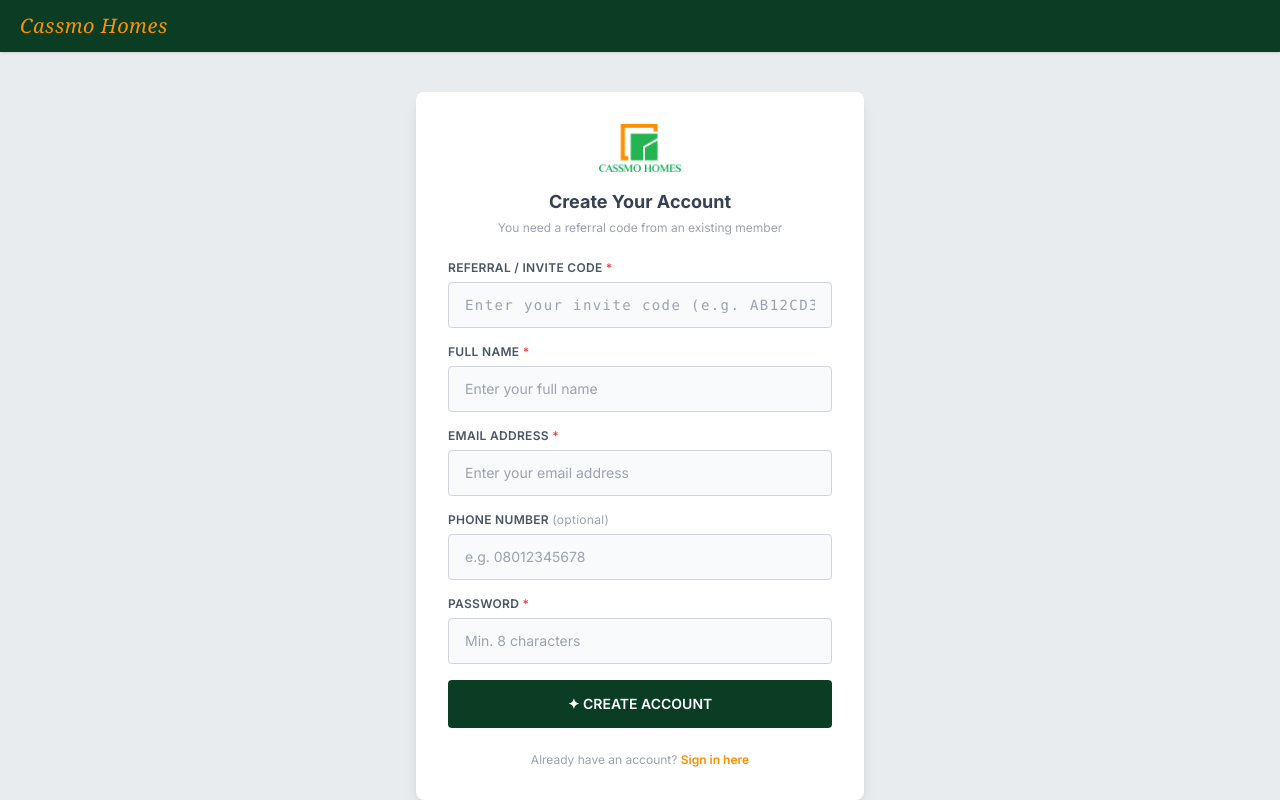
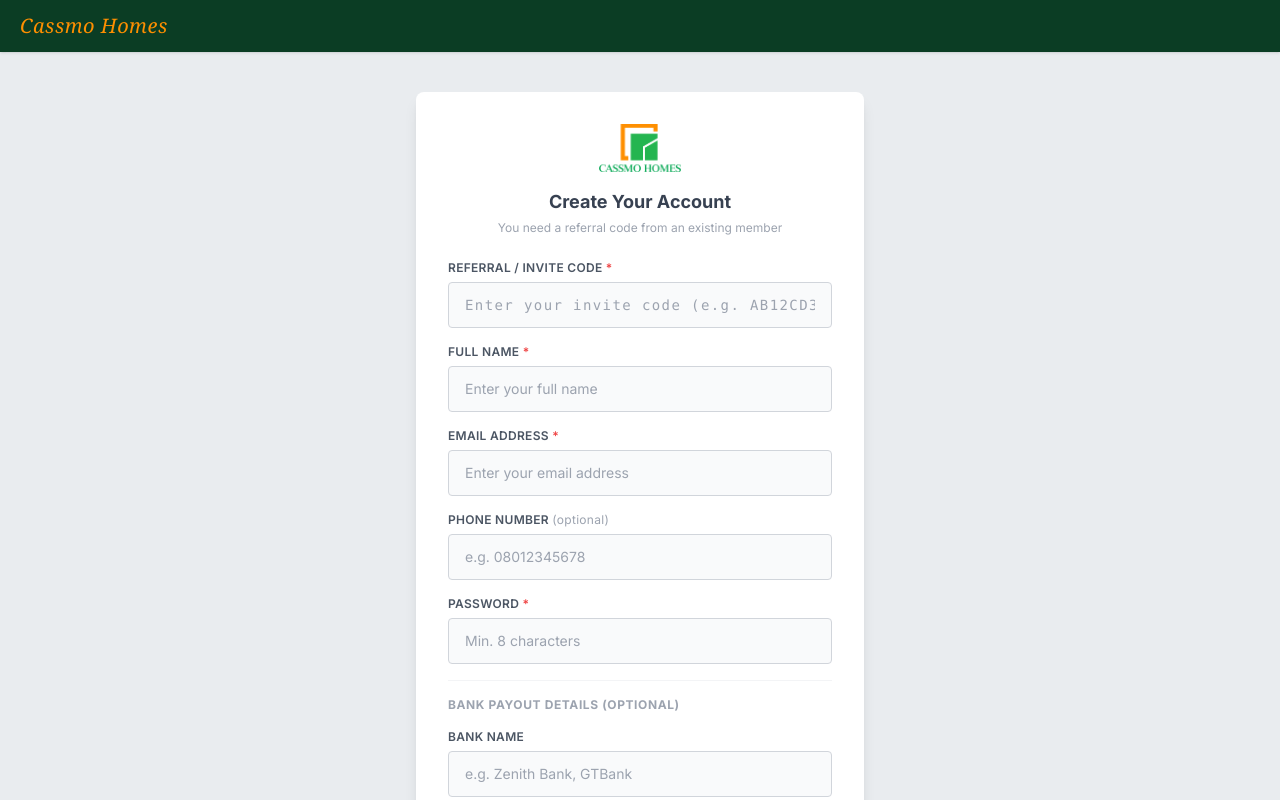
Before and after one commit to dev-anna-life/cassmo-homes, a Next.js app: page /signup in a window 1280 px wide. Built offline with nearby package versions, Linux system fonts and the light colour scheme.

Commit message:
feat: show referrer name in dashboard share text, add bank details inputs to signup form

```diff
--- a/app/api/auth/signup/route.js
+++ b/app/api/auth/signup/route.js
@@ -11,7 +11,7 @@ function generateCode(length = 8) {
 
 export async function POST(request) {
   try {
-    const { name, email, password, phone, refCode } = await request.json();
+    const { name, email, password, phone, refCode, bankName, accountNumber, accountName } = await request.json();
 
     // Validate required fields
     if (!name || !email || !password) {
@@ -71,6 +71,9 @@ export async function POST(request) {
         referralCode: newRefCode,
         referredById: referrer.id,
         role: "user",
+        bankName: bankName?.trim() || null,
+        accountNumber: accountNumber?.trim() || null,
+        accountName: accountName?.trim() || null,
       },
     });
 
--- a/app/dashboard/page.jsx
+++ b/app/dashboard/page.jsx
@@ -47,7 +47,7 @@ export default function DashboardPage() {
     if (navigator.share) {
       navigator.share({
         title: "Join Cassmo Homes",
-        text: `I'd like to invite you to join Cassmo Homes real estate network. Use my referral link to sign up!`,
+        text: `I'd like to invite you to join Cassmo Homes real estate network. Use my referral link to sign up! (Referred by: ${session.user.name})`,
         url: referralLink,
       });
     } else {
--- a/app/signup/page.jsx
+++ b/app/signup/page.jsx
@@ -17,6 +17,9 @@ function SignupForm() {
     password: "",
     phone: "",
     refCode: refFromUrl, // Pre-fill if link has code, but user can type it too
+    bankName: "",
+    accountNumber: "",
+    accountName: "",
   });
   const [error, setError] = useState(null);
   const [success, setSuccess] = useState(false);
@@ -43,6 +46,9 @@ function SignupForm() {
           password: form.password,
           phone: form.phone,
           refCode: form.refCode.trim().toUpperCase(),
+          bankName: form.bankName,
+          accountNumber: form.accountNumber,
+          accountName: form.accountName,
         }),
       });
 
@@ -187,6 +193,51 @@ function SignupForm() {
                   />
                 </div>
 
+                {/* Banking details section */}
+                <div className="pt-4 border-t border-gray-100 space-y-4">
+                  <div className="text-xs font-bold text-gray-400 uppercase tracking-wider">
+                    Bank Payout Details (Optional)
+                  </div>
+                  <div>
+                    <label className="block text-xs font-semibold text-gray-600 mb-1.5 uppercase tracking-wide">
+                      Bank Name
+                    </label>
+                    <input
+                      type="text"
+                      value={form.bankName}
+                      onChange={(e) => setForm({ ...form, bankName: e.target.value })}
+                      placeholder="e.g. Zenith Bank, GTBank"
+                      className="w-full border border-gray-300 text-gray-800 placeholder-gray-400 px-4 py-3 text-sm focus:outline-none focus:border-[#0B3D24] transition-colors rounded bg-gray-50"
+                    />
+                  </div>
+                  <div>
+                    <label className="block text-xs font-semibold text-gray-600 mb-1.5 uppercase tracking-wide">
+                      Account Number
+                    </label>
+                    <input
+                      type="text"
+                      maxLength={10}
+                      pattern="[0-9]*"
+                      value={form.accountNumber}
+                      onChange={(e) => setForm({ ...form, accountNumber: e.target.value.replace(/\D/g, "") })}
+                      placeholder="10 digit account number"
+                      className="w-full border border-gray-300 text-gray-800 placeholder-gray-400 px-4 py-3 text-sm focus:outline-none focus:border-[#0B3D24] transition-colors rounded bg-gray-50 font-mono"
+                    />
+                  </div>
+                  <div>
+                    <label className="block text-xs font-semibold text-gray-600 mb-1.5 uppercase tracking-wide">
+                      Account Name
+                    </label>
+                    <input
+                      type="text"
+                      value={form.accountName}
+                      onChange={(e) => setForm({ ...form, accountName: e.target.value })}
+                      placeholder="Name registered on bank account"
+                      className="w-full border border-gray-300 text-gray-800 placeholder-gray-400 px-4 py-3 text-sm focus:outline-none focus:border-[#0B3D24] transition-colors rounded bg-gray-50"
+                    />
+                  </div>
+                </div>
+
                 <button
                   type="submit"
                   disabled={loading}
```
